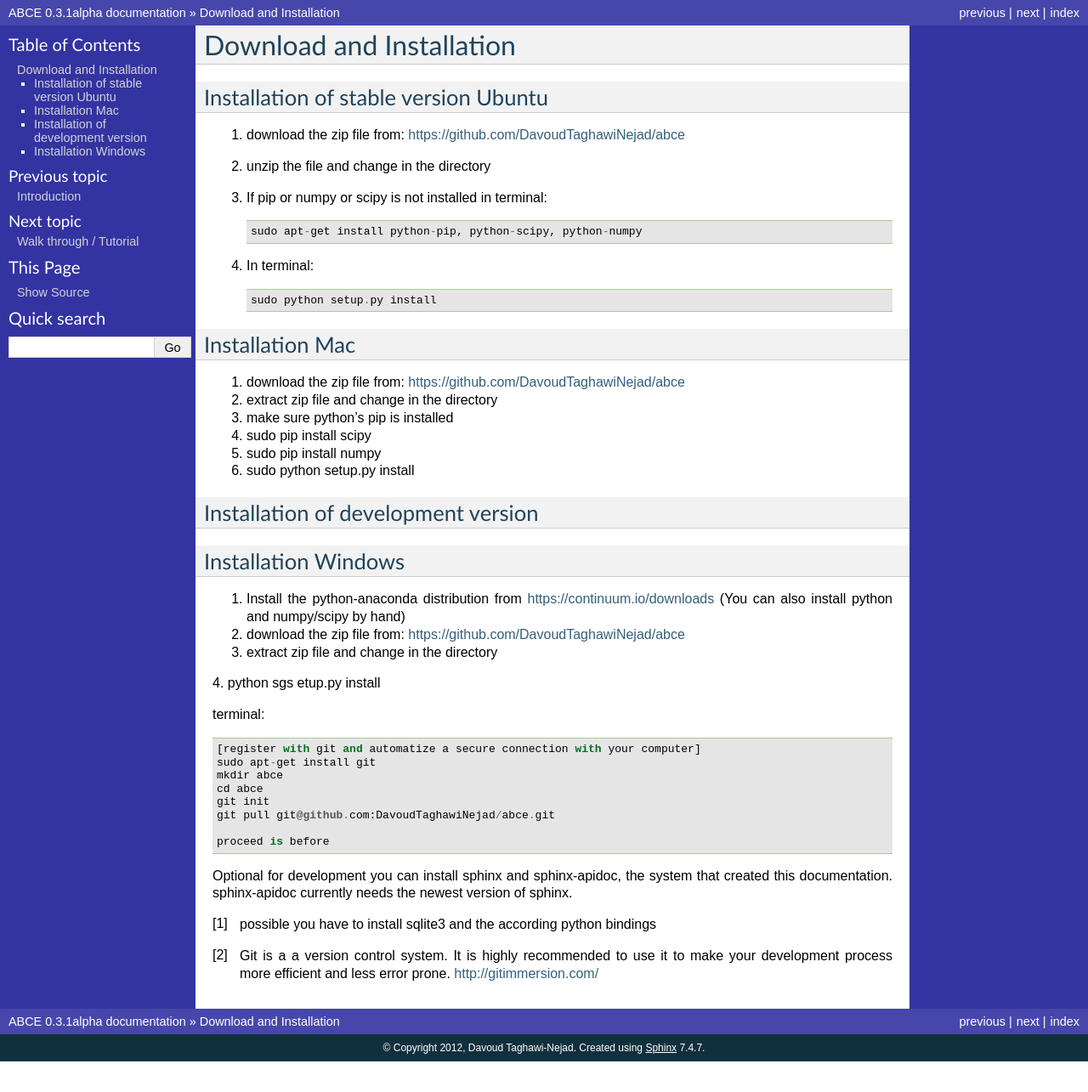
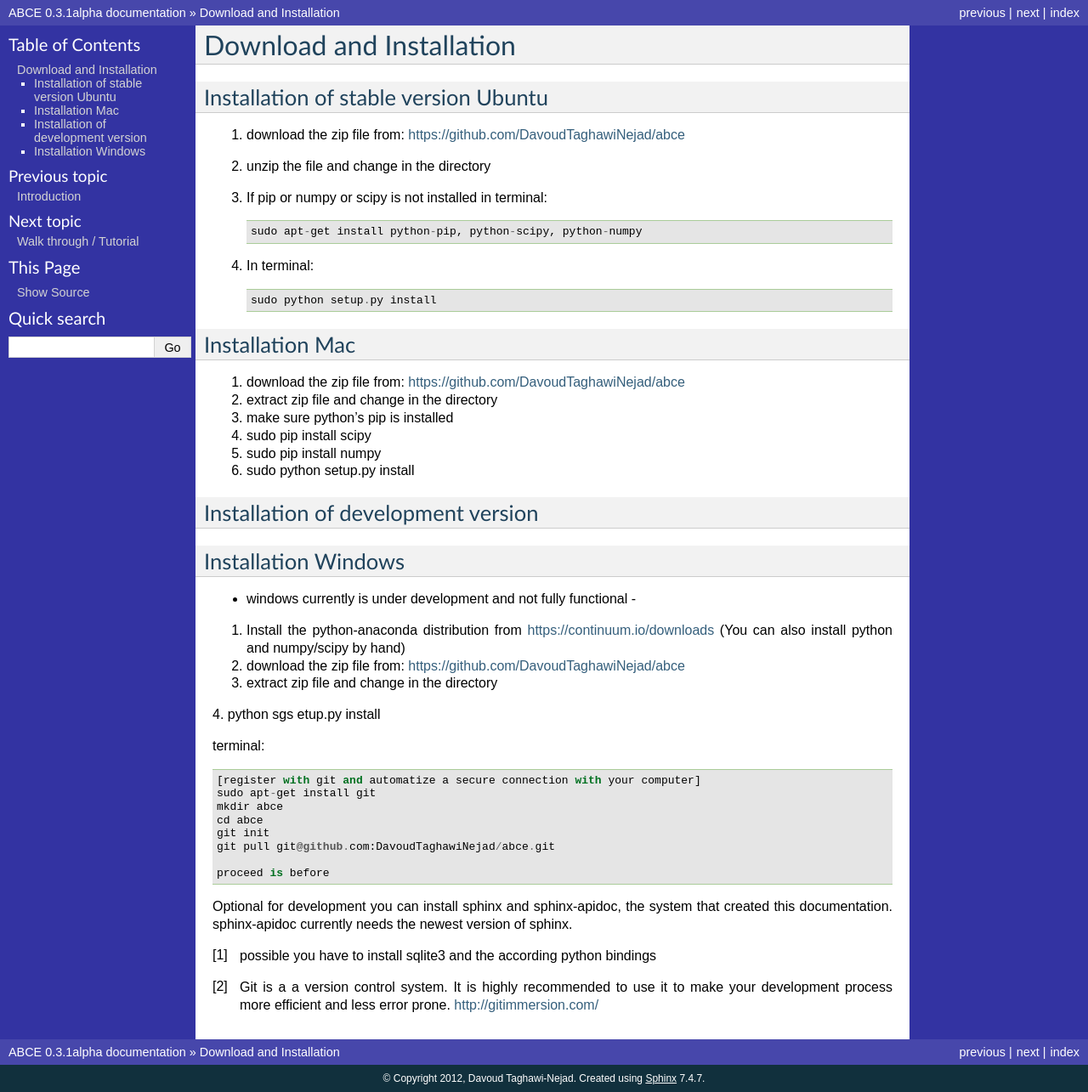
Before and after one commit to AB-CE/abce, a Sphinx documentation site: the page built from doc/installation.rst, in a window 1280 px wide. Shown: the whole page at 85% size. Built offline with Sphinx 7.4.7, drawn with Linux system fonts in a browser that asks for light colours; before the commit the page ends 1249 px from its top, so only the background shows below that.

Commit message:
windows disfunctional warning

```diff
--- a/doc/installation.rst
+++ b/doc/installation.rst
@@ -41,6 +41,8 @@ Installation of development version
 Installation Windows
 --------------------
 
+- windows currently is under development and not fully functional -
+
 1. Install the python-anaconda distribution from https://continuum.io/downloads
    (You can also install python and numpy/scipy by hand)
 
```
